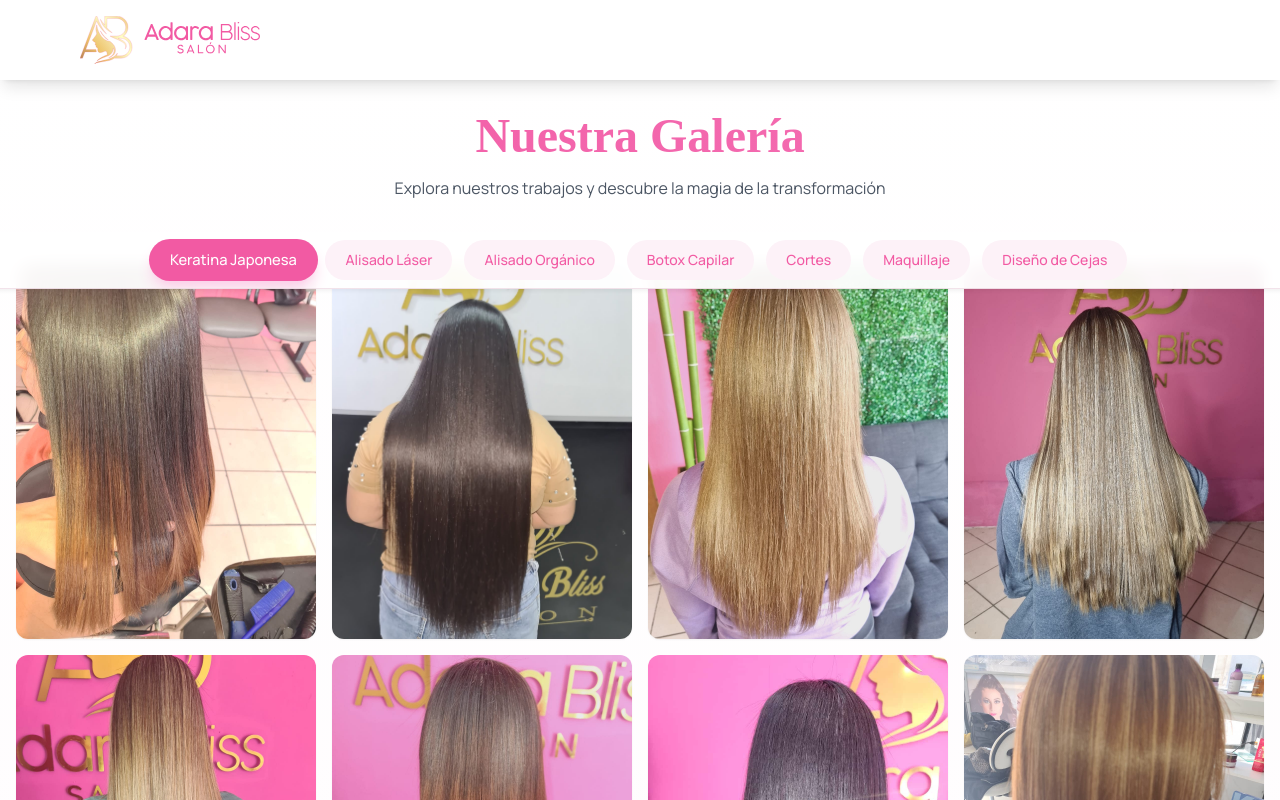
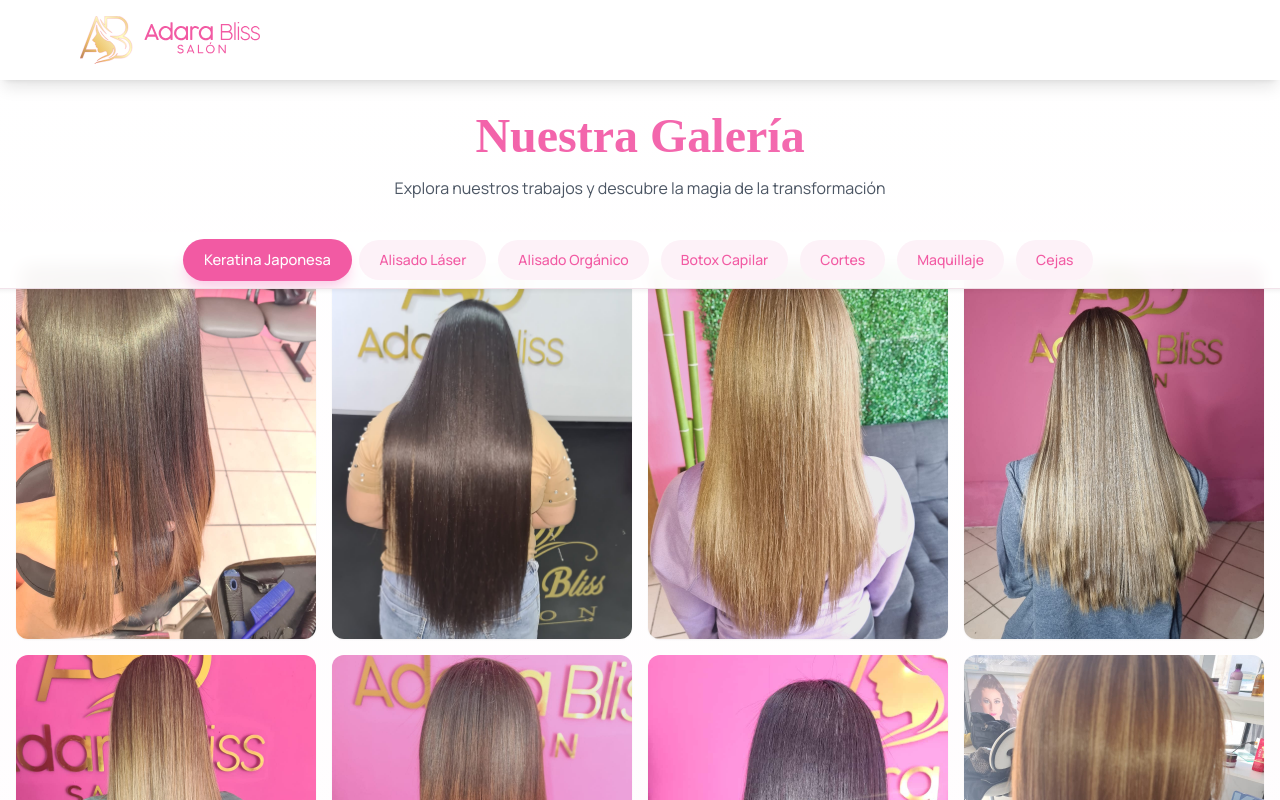
Before and after one commit to miguelvd/AdaraBlissWeb, a React (Vite) app: page /galeria in a window 1280 px wide. Shown: the top 800 px of the page. Built offline with nearby package versions, Linux system fonts and the light colour scheme; a web font is replaced by a local one.

Commit message:
fix: Corregir rutas de imágenes en galerías de corte, maquillaje y cejas

```diff
--- a/src/data/galleries.ts
+++ b/src/data/galleries.ts
@@ -183,54 +183,99 @@ export const galleries: Record<string, GalleryCategory> = {
   corte: {
     id: 'corte',
     title: 'Cortes',
-    description: 'Estilo y personalidad en cada corte',
-    coverImage: '/images/services/corte.png',
+    description: 'Cortes personalizados que realzan tu belleza natural',
+    coverImage: '/images/gallery/Corte/WhatsApp Image 2025-01-03 at 11.04.59 PM.jpeg',
     images: [
       {
-        url: '/images/gallery/corte/after.png',
-        alt: 'Corte Resultado 1',
-        thumbnail: '/images/gallery/corte/after-thumb.png'
+        url: '/images/gallery/Corte/WhatsApp Image 2025-01-03 at 11.04.59 PM.jpeg',
+        alt: 'Corte - Resultado 1',
+        thumbnail: '/images/gallery/Corte/WhatsApp Image 2025-01-03 at 11.04.59 PM.jpeg'
       },
       {
-        url: '/images/gallery/corte/before.png',
-        alt: 'Corte Resultado 2',
-        thumbnail: '/images/gallery/corte/before-thumb.png'
+        url: '/images/gallery/Corte/WhatsApp Image 2025-01-03 at 11.04.59 PM (1).jpeg',
+        alt: 'Corte - Resultado 2',
+        thumbnail: '/images/gallery/Corte/WhatsApp Image 2025-01-03 at 11.04.59 PM (1).jpeg'
+      },
+      {
+        url: '/images/gallery/Corte/WhatsApp Image 2025-01-03 at 11.06.11 PM.jpeg',
+        alt: 'Corte - Resultado 3',
+        thumbnail: '/images/gallery/Corte/WhatsApp Image 2025-01-03 at 11.06.11 PM.jpeg'
       }
     ]
   },
   maquillaje: {
     id: 'maquillaje',
     title: 'Maquillaje',
-    description: 'Arte que realza tu belleza natural',
-    coverImage: '/images/services/maquillaje.png',
+    description: 'Looks perfectos para cada ocasión',
+    coverImage: '/images/gallery/Maquillaje/05db9587-2273-4975-9ac9-012f57206ab1.jpg',
     images: [
       {
-        url: '/images/gallery/maquillaje/after.png',
-        alt: 'Maquillaje Resultado 1',
-        thumbnail: '/images/gallery/maquillaje/after-thumb.png'
+        url: '/images/gallery/Maquillaje/05db9587-2273-4975-9ac9-012f57206ab1.jpg',
+        alt: 'Maquillaje - Resultado 1',
+        thumbnail: '/images/gallery/Maquillaje/05db9587-2273-4975-9ac9-012f57206ab1.jpg'
       },
       {
-        url: '/images/gallery/maquillaje/before.png',
-        alt: 'Maquillaje Resultado 2',
-        thumbnail: '/images/gallery/maquillaje/before-thumb.png'
+        url: '/images/gallery/Maquillaje/0a47ba9f-78f5-46ea-b971-032a7958d04c.jpg',
+        alt: 'Maquillaje - Resultado 2',
+        thumbnail: '/images/gallery/Maquillaje/0a47ba9f-78f5-46ea-b971-032a7958d04c.jpg'
+      },
+      {
+        url: '/images/gallery/Maquillaje/2485fe58-82c4-444b-938e-ffad29324273.jpg',
+        alt: 'Maquillaje - Resultado 3',
+        thumbnail: '/images/gallery/Maquillaje/2485fe58-82c4-444b-938e-ffad29324273.jpg'
+      },
+      {
+        url: '/images/gallery/Maquillaje/62e4d31a-eb7f-467f-b977-b15bc3746154.jpg',
+        alt: 'Maquillaje - Resultado 4',
+        thumbnail: '/images/gallery/Maquillaje/62e4d31a-eb7f-467f-b977-b15bc3746154.jpg'
+      },
+      {
+        url: '/images/gallery/Maquillaje/7718b1ed-4c94-4922-b2bc-e680b2bc1fe6.jpg',
+        alt: 'Maquillaje - Resultado 5',
+        thumbnail: '/images/gallery/Maquillaje/7718b1ed-4c94-4922-b2bc-e680b2bc1fe6.jpg'
+      },
+      {
+        url: '/images/gallery/Maquillaje/7c5c8884-e820-48bd-a580-1979434df75f.jpg',
+        alt: 'Maquillaje - Resultado 6',
+        thumbnail: '/images/gallery/Maquillaje/7c5c8884-e820-48bd-a580-1979434df75f.jpg'
+      },
+      {
+        url: '/images/gallery/Maquillaje/97a719a5-2d90-4f93-a720-fccc6d1a2b7d.jpg',
+        alt: 'Maquillaje - Resultado 7',
+        thumbnail: '/images/gallery/Maquillaje/97a719a5-2d90-4f93-a720-fccc6d1a2b7d.jpg'
+      },
+      {
+        url: '/images/gallery/Maquillaje/a0da67d5-8be7-45e9-a178-e9e0320d3d09.jpg',
+        alt: 'Maquillaje - Resultado 8',
+        thumbnail: '/images/gallery/Maquillaje/a0da67d5-8be7-45e9-a178-e9e0320d3d09.jpg'
       }
     ]
   },
   cejas: {
     id: 'cejas',
-    title: 'Diseño de Cejas',
-    description: 'Precisión y arte para tu mirada',
-    coverImage: '/images/services/cejas.png',
+    title: 'Cejas',
+    description: 'Diseño y perfilado de cejas',
+    coverImage: '/images/gallery/Cejas/1.jpg',
     images: [
       {
-        url: '/images/gallery/cejas/after.png',
-        alt: 'Diseño de Cejas Resultado 1',
-        thumbnail: '/images/gallery/cejas/after-thumb.png'
+        url: '/images/gallery/Cejas/1.jpg',
+        alt: 'Cejas - Resultado 1',
+        thumbnail: '/images/gallery/Cejas/1.jpg'
       },
       {
-        url: '/images/gallery/cejas/before.png',
-        alt: 'Diseño de Cejas Resultado 2',
-        thumbnail: '/images/gallery/cejas/before-thumb.png'
+        url: '/images/gallery/Cejas/2.jpg',
+        alt: 'Cejas - Resultado 2',
+        thumbnail: '/images/gallery/Cejas/2.jpg'
+      },
+      {
+        url: '/images/gallery/Cejas/3.jpg',
+        alt: 'Cejas - Resultado 3',
+        thumbnail: '/images/gallery/Cejas/3.jpg'
+      },
+      {
+        url: '/images/gallery/Cejas/4.jpg',
+        alt: 'Cejas - Resultado 4',
+        thumbnail: '/images/gallery/Cejas/4.jpg'
       }
     ]
   }
```
